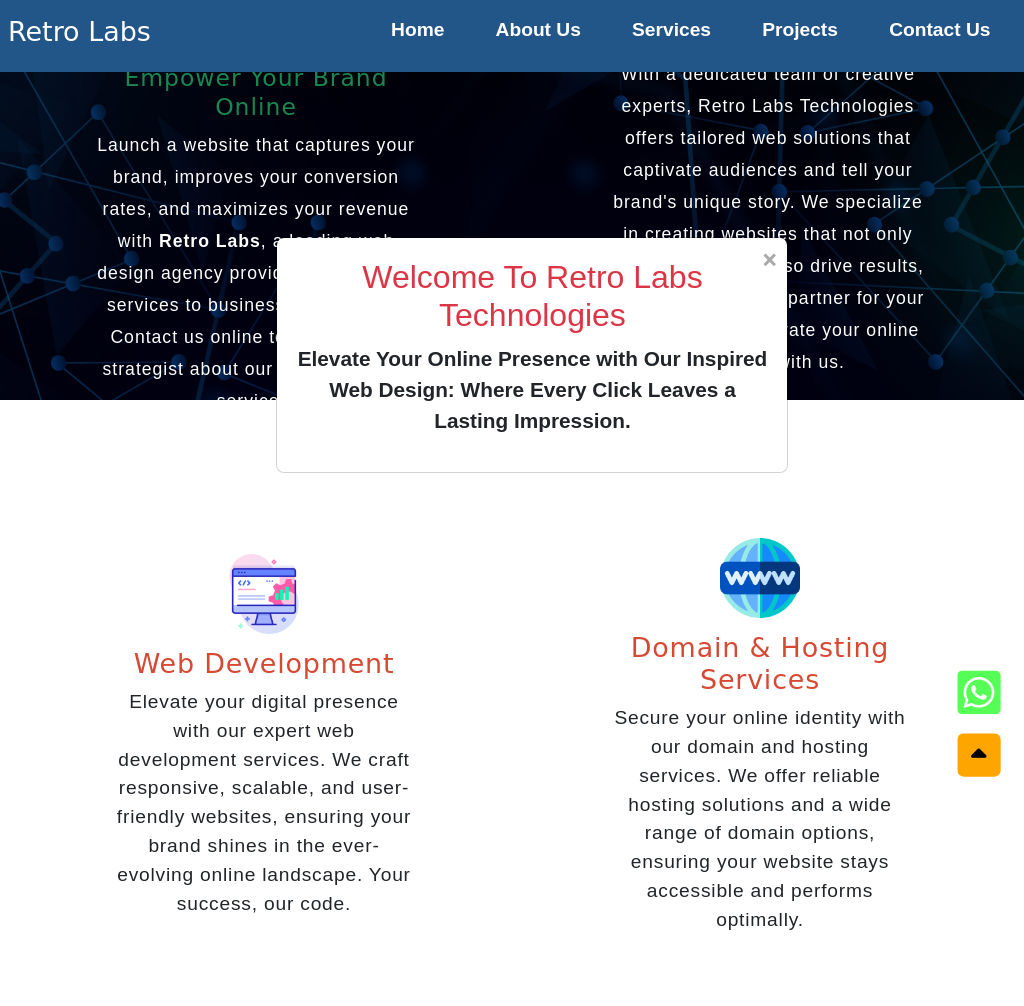
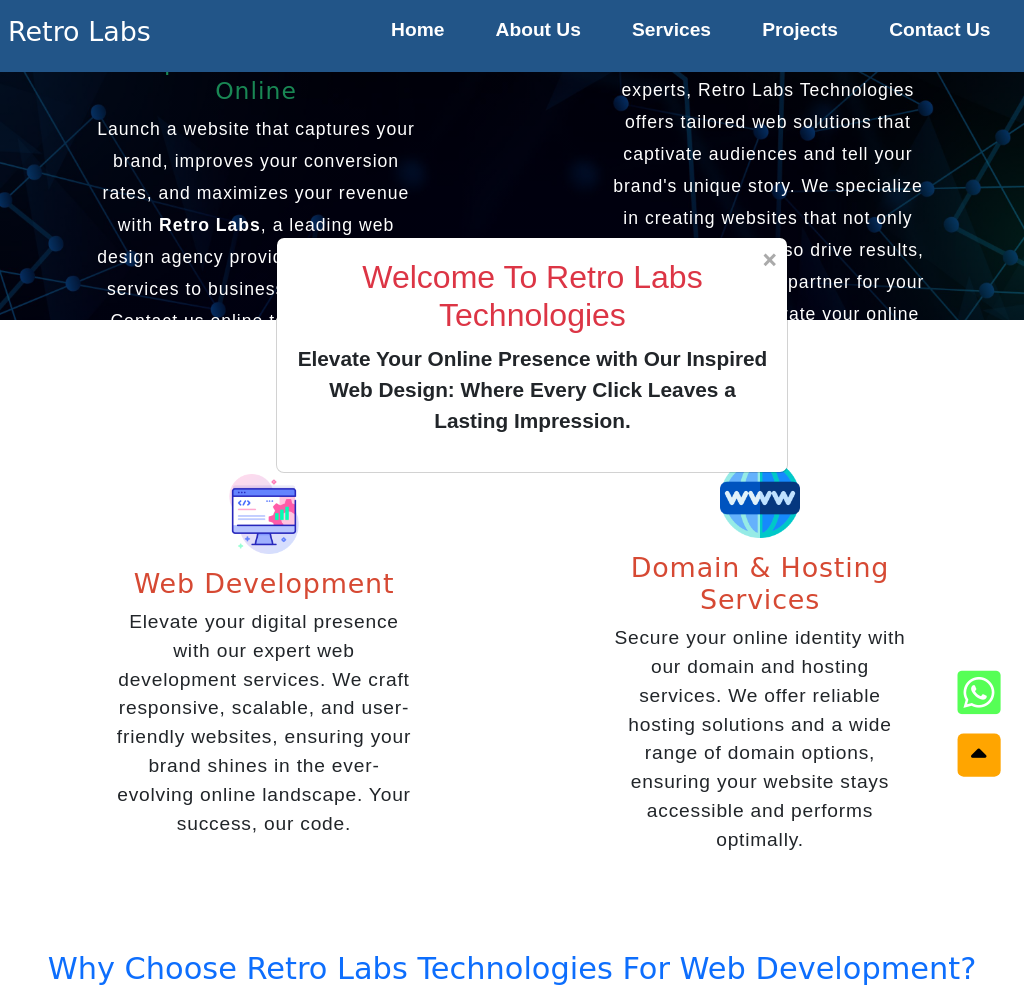
Before and after one commit to satya8096/Retro-Labs-Technologies, a plain HTML site: page index.html in a window 1024 px wide. Shown: the top 1006 px of the page. Drawn offline with nearby package versions, Linux system fonts and the light colour scheme; a web font is replaced by a local one.

Commit message:
Initial Commit

```diff
--- a/style.css
+++ b/style.css
@@ -458,11 +458,11 @@ footer ul li:hover{
 
 @media (max-width: 1260px) and (min-width:781px){
     .home-page-back-img{
-        height: 50vh;
+        height: 40vh;
     }
     .section-margin-top{
         top: 0.5rem;
-        height: 50vh;
+        height: 45vh;
     }
     .why-choose-us,.our-devlp-process{
         width: 90%;
```
